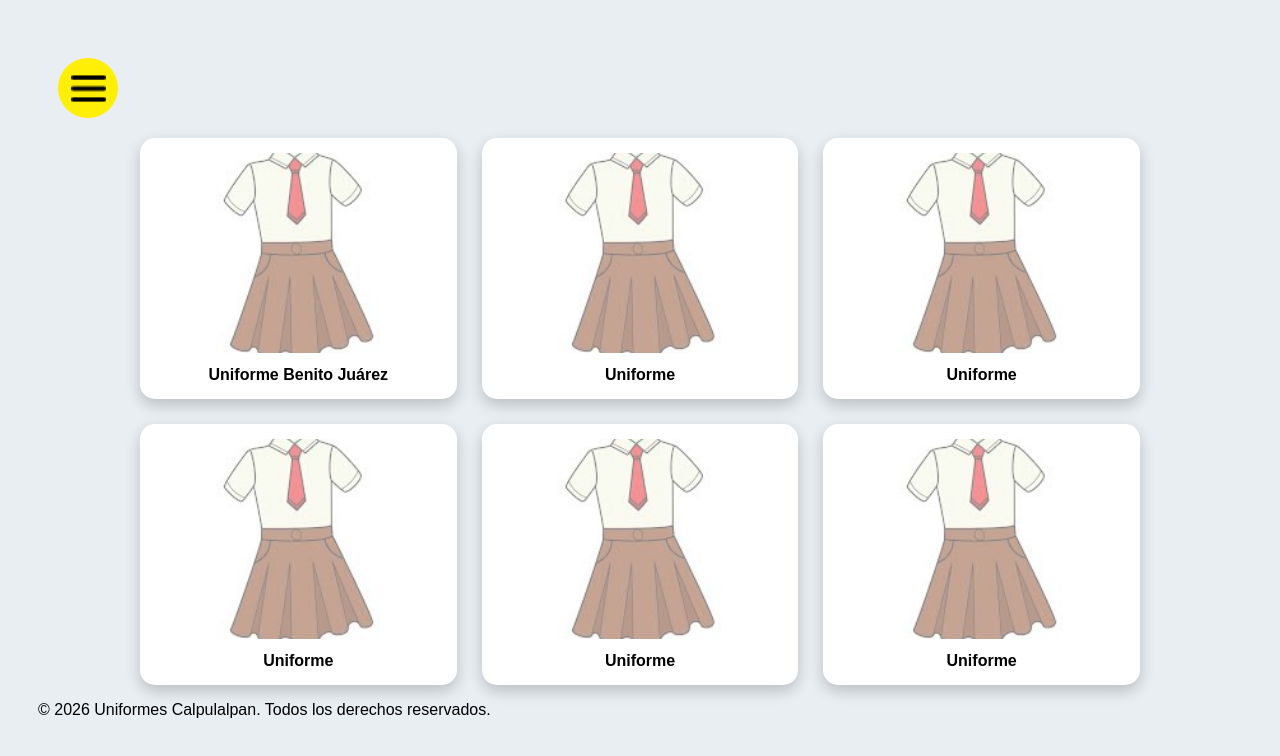
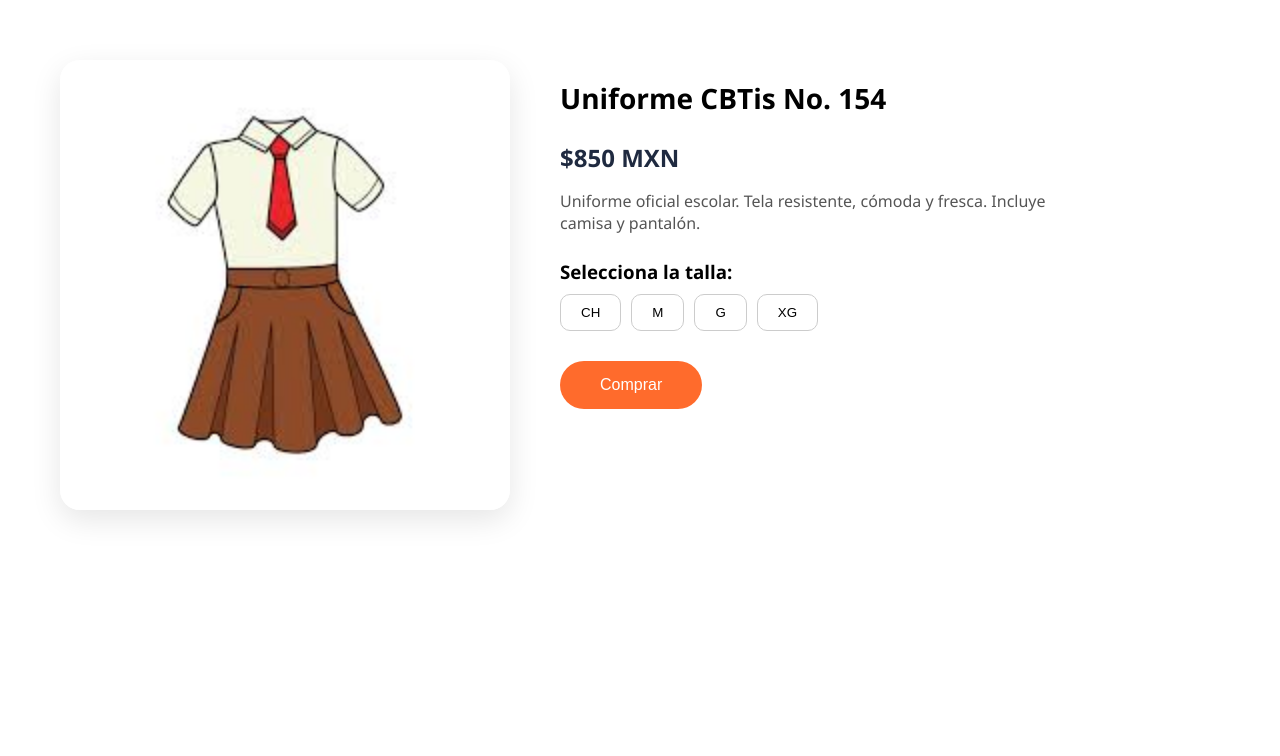
Before and after one commit to mora8292/ventaUniforme, a plain HTML site: page ventas.html in a window 1280 px wide. Drawn offline with Linux system fonts and the light colour scheme.

Commit message:
Primer Avance Versión 0.3

```diff
--- a/estilos/escuelas.css
+++ b/estilos/escuelas.css
@@ -80,7 +80,7 @@
     box-shadow: 0 10px 25px rgba(65, 3, 5, 0.8);
 }
 
-.secundaria:hover{
+.secundariaMatamoros:hover{
     background-color: #038500;
     color: white;
     box-shadow: 0 10px 25px rgba(255, 255, 1, 0.8);
--- a/estilos/styless.css
+++ b/estilos/styless.css
@@ -117,3 +117,11 @@ body {
 .menu-boton.activo img {
     transform: rotate(90deg);
 }
+
+.botonProducto {
+    color: black;
+    text-decoration: none;
+    display: inline-block;
+    border: none;
+    cursor: pointer;
+}
--- /dev/null
+++ b/estilos/ventas.css
@@ -0,0 +1,78 @@
+.producto-container {
+    display: flex;
+    gap: 50px;
+    padding: 60px;
+    max-width: 1200px;
+    margin: auto;
+}
+
+.producto-imagen img {
+    width: 450px;
+    border-radius: 20px;
+    box-shadow: 0 10px 30px rgba(0,0,0,0.1);
+}
+
+.producto-info {
+    max-width: 500px;
+}
+
+.producto-info h1 {
+    font-size: 28px;
+    margin-bottom: 15px;
+}
+
+.precio {
+    font-size: 24px;
+    font-weight: bold;
+    color: #1f2a40;
+    margin-bottom: 15px;
+}
+
+.descripcion {
+    margin-bottom: 25px;
+    color: #555;
+}
+
+.tallas h3 {
+    margin-bottom: 10px;
+}
+
+.opciones-talla {
+    display: flex;
+    gap: 10px;
+    margin-bottom: 30px;
+}
+
+.talla {
+    padding: 10px 20px;
+    border: 1px solid #ccc;
+    border-radius: 10px;
+    background: white;
+    cursor: pointer;
+    transition: 0.2s ease;
+}
+
+.talla:hover {
+    border-color: #1f2a40;
+}
+
+.talla.activa {
+    background-color: #1f2a40;
+    color: white;
+    border-color: #1f2a40;
+}
+
+.btn-comprar {
+    padding: 15px 40px;
+    background-color: #ff6b2c;
+    color: white;
+    border: none;
+    border-radius: 30px;
+    font-size: 16px;
+    cursor: pointer;
+    transition: 0.3s ease;
+}
+
+.btn-comprar:hover {
+    background-color: #e85c22;
+}
--- a/script.js
+++ b/script.js
@@ -4,3 +4,15 @@ const sidebar = document.getElementById("sidebar");
 menuToggle.addEventListener("click", () => {
     sidebar.classList.toggle("activa");
 });
+
+/* Script Ventas*/
+const tallas = document.querySelectorAll(".talla");
+
+tallas.forEach(boton => {
+    boton.addEventListener("click", () => {
+
+        tallas.forEach(b => b.classList.remove("activa"));
+        boton.classList.add("activa");
+
+    });
+});
--- a/ventas.html
+++ b/ventas.html
@@ -1,62 +1,46 @@
 <!DOCTYPE html>
-<html lang="es">
+<html lang="en">
 <head>
     <meta charset="UTF-8">
     <meta name="viewport" content="width=device-width, initial-scale=1.0">
-    <link rel="stylesheet" href="./estilos/styless.css">
-    <title>Uniformes Calpulalpan</title>
+    <title>Venta</title>
+    <link rel="stylesheet" href="./estilos/index.css">
+    <link rel="stylesheet" href="./estilos/ventas.css">
 </head>
 
 <body>
-    <div class="menu-contenedor">
-        <div class="menu-boton" id="menuBtn">
-            <img src="./icons/menu.png" alt="Menú">
+    <div class="producto-container">
+
+        <div class="producto-imagen">
+            <img src="./img/uniforme1.jpg" alt="Uniforme CBTis">
         </div>
 
-        <nav class="menu-opciones" id="menuOpciones">
-            <a href="./index.html">Inicio</a>
-            <a href="./escuelas.html">Escuelas</a>
-        </nav>
+        <div class="producto-info">
 
+            <h1>Uniforme CBTis No. 154</h1>
+
+            <p class="precio">$850 MXN</p>
+
+            <p class="descripcion">
+                Uniforme oficial escolar. Tela resistente, cómoda y fresca.
+                Incluye camisa y pantalón.
+            </p>
+
+            <div class="tallas">
+                <h3>Selecciona la talla:</h3>
+
+                <div class="opciones-talla">
+                    <button class="talla">CH</button>
+                    <button class="talla">M</button>
+                    <button class="talla">G</button>
+                    <button class="talla">XG</button>
+                </div>
+            </div>
+            <button class="btn-comprar">Comprar</button>
+        </div>
     </div>
 
-    <div id="contenedorBotones">
+    <script src="script.js"></script>
 
-        <button class="botonProducto">
-            <img src="./img/uniforme1.jpg" class="uniforme">
-            <span class="tituloProducto">Uniforme Benito Juárez</span>
-        </button>
-
-        <button class="botonProducto">
-            <img src="./img/uniforme1.jpg" class="uniforme">
-            <span class="tituloProducto">Uniforme</span>
-        </button>
-
-        <button class="botonProducto">
-            <img src="./img/uniforme1.jpg" class="uniforme">
-            <span class="tituloProducto">Uniforme</span>
-        </button>
-
-        <button class="botonProducto">
-            <img src="./img/uniforme1.jpg" class="uniforme">
-            <span class="tituloProducto">Uniforme</span>
-        </button>
-
-        <button class="botonProducto">
-            <img src="./img/uniforme1.jpg" class="uniforme">
-            <span class="tituloProducto">Uniforme</span>
-        </button>
-
-        <button class="botonProducto">
-            <img src="./img/uniforme1.jpg" class="uniforme">
-            <span class="tituloProducto">Uniforme</span>
-        </button>
-    </div>
 </body>
-
-<footer>
-    <script src="script.js"></script>
-    <p>© 2026 Uniformes Calpulalpan. Todos los derechos reservados.</p>
-</footer>
-
 </html>
```
Also changed, not shown: escuelas.html (+5 -5 lines), uniformes.html (added, +61 -0 lines).
